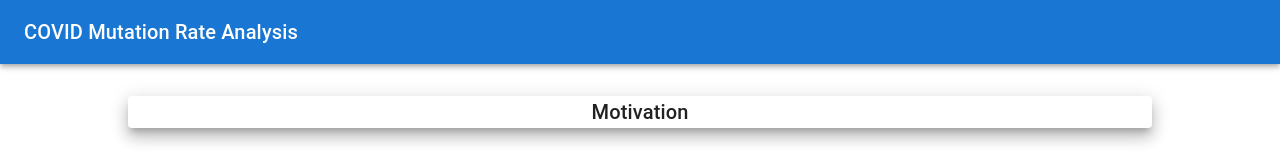
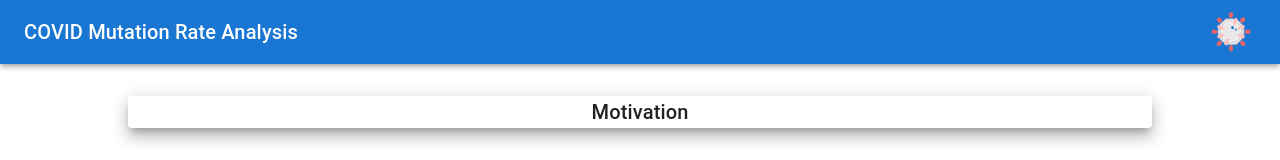
Before and after one commit to Zach332/COVIDMutationRateSite, a JavaScript app: page / in a window 1280 px wide. Shown: the top 160 px of the page. Built offline with nearby package versions, Linux system fonts and the light colour scheme; the HTML template or start-up script is replaced by a standard one.

Commit message:
Add logo to appbar

```diff
--- a/src/App.js
+++ b/src/App.js
@@ -19,8 +19,9 @@ function App() {
         <AppBar position="static">
             <Toolbar>
                 <Typography variant="h6" component="div" sx={{ flexGrow: 1 }}>
-                        COVID Mutation Rate Analysis
+                    COVID Mutation Rate Analysis
                 </Typography>
+                <img width="50" src={process.env.PUBLIC_URL + '/logo512.png'}></img>
             </Toolbar>
         </AppBar>
         <Box sx={{display: 'flex',
```
